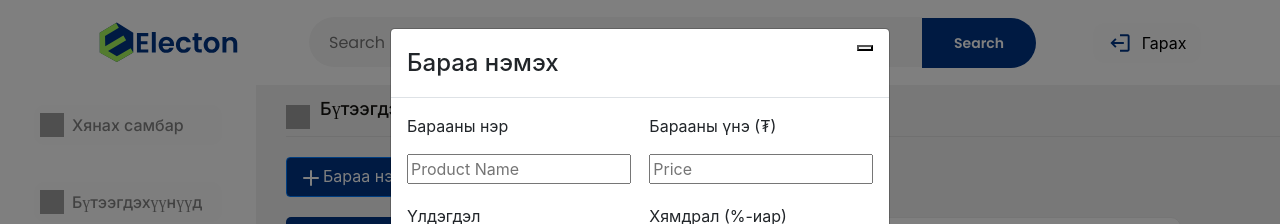
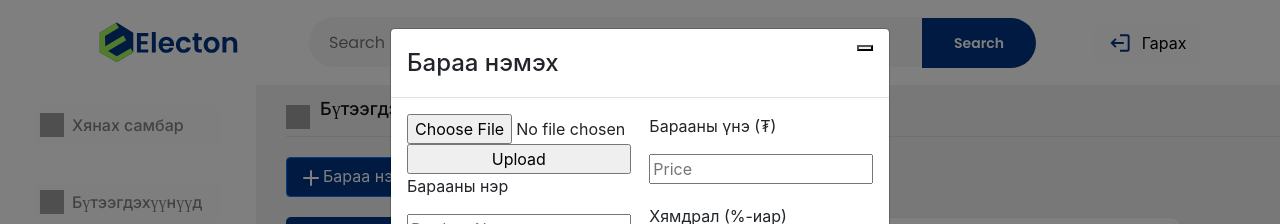
Before and after one commit to Murunation/React-Dashboard, a React (Create React App) app: page /products in a window 1280 px wide. Both pictures are taken after a click on the button "Бараа нэмэх". Shown: the top 224 px of the page. Built offline with nearby package versions, Linux system fonts and the light colour scheme; no server answers; grey boxes are pictures that could not be loaded.

Commit message:
add input on add to button

```diff
--- a/src/component/subcomp/AddButton.jsx
+++ b/src/component/subcomp/AddButton.jsx
@@ -57,6 +57,10 @@ export default function Example(prop) {
     location.reload();
     // handleClose;
   }
+  function uploadHandler() {
+    console.log("Uploading");
+    fetch("http://localhost:3000/file").then((res) => console.log(res));
+  }
 
   return (
     <div className="main-button">
@@ -74,6 +78,12 @@ export default function Example(prop) {
             <div className="add-detail">
               <div className="right-detail">
                 <div className="product-info">
+                  <input type="file" />
+                  <input
+                    type="button"
+                    value={"Upload"}
+                    onClick={uploadHandler}
+                  />
                   <p>Барааны нэр</p>
                   <input
                     type="text"
```
